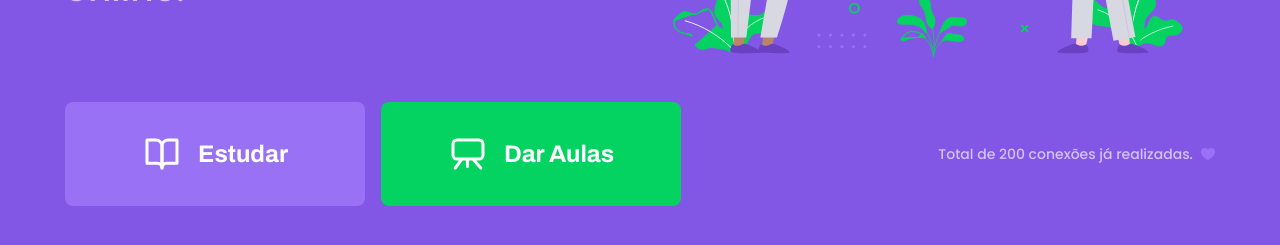
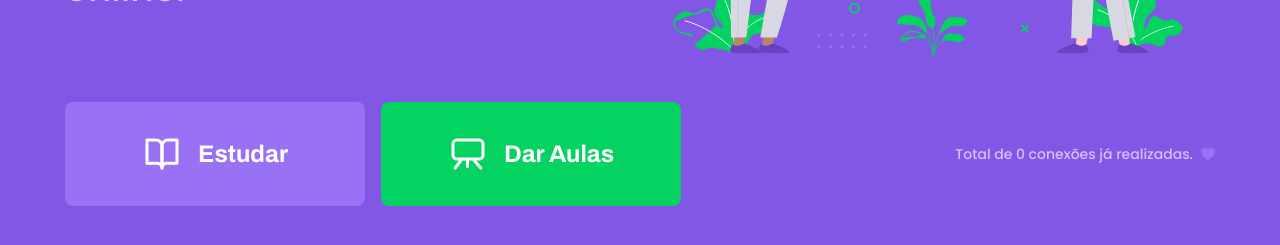
Before and after one commit to joaaomanooel/proffy-web, a React (Create React App) app: page / in a window 1280 px wide. Shown: the part 421-666 px from the top of the page. Built offline with nearby package versions, Linux system fonts and the light colour scheme; no server answers.

Commit message:
use diamic values on landing page

```diff
--- a/src/pages/Landing/index.tsx
+++ b/src/pages/Landing/index.tsx
@@ -1,5 +1,5 @@
 import './styles.css';
-import React from 'react';
+import React, { useState, useEffect } from 'react';
 
 import logo from '../../assets/images/logo.svg'
 import landingImg from '../../assets/images/landing.svg'
@@ -8,9 +8,18 @@ import studyIcon from '../../assets/images/icons/study.svg'
 import gitClassesIcon from '../../assets/images/icons/give-classes.svg'
 import purpleHeartIcon from '../../assets/images/icons/purple-heart.svg'
 import { Link } from 'react-router-dom';
+import api from '../../services/api';
 
 
 export default () => {
+  const [connections, setConnections] = useState(0)
+
+  useEffect(() => {
+    api.get('/connections')
+      .then(({ data }) => setConnections(data.total || 0))
+      .catch(e => { console.error(e); setConnections(0); });
+  }, []);
+
   return (
     <div id="page-landing">
       <div id="page-landing-content" className="container">
@@ -23,17 +32,16 @@ export default () => {
 
         <div className="buttons-container">
           <Link to="/study" className="study">
-            <img src={studyIcon} alt="Estudar" />
-            Estudar
+            <img src={studyIcon} alt="Estudar" /> Estudar
           </Link>
           <Link to="give-classes" className="give-classes">
-            <img src={gitClassesIcon} alt="Dar aulas" />
-            Dar Aulas
+            <img src={gitClassesIcon} alt="Dar aulas" /> Dar Aulas
           </Link>
         </div>
 
         <span className="total-connections">
-          Total de 200 conexões já realizadas. <img src={purpleHeartIcon}  alt="Coração roxo" />
+          Total de {connections} conexões já realizadas.
+          <img src={purpleHeartIcon} alt="Coração roxo" />
         </span>
       </div>
     </div>
--- a/src/pages/Landing/styles.css
+++ b/src/pages/Landing/styles.css
@@ -31,12 +31,11 @@
   margin: 3.2rem 0;
 }
 
-
 .buttons-container a {
   width: 30rem;
   height: 10.4rem;
   border-radius: 0.8rem;
-  font: 700 2.0rem Archivo;
+  font: 700 2rem Archivo;
   display: flex;
   align-items: center;
   justify-content: center;
@@ -69,7 +68,6 @@
   width: 4rem;
   margin-right: 1.6rem;
 }
-
 
 .hero-image {
   width: 100%;
```
